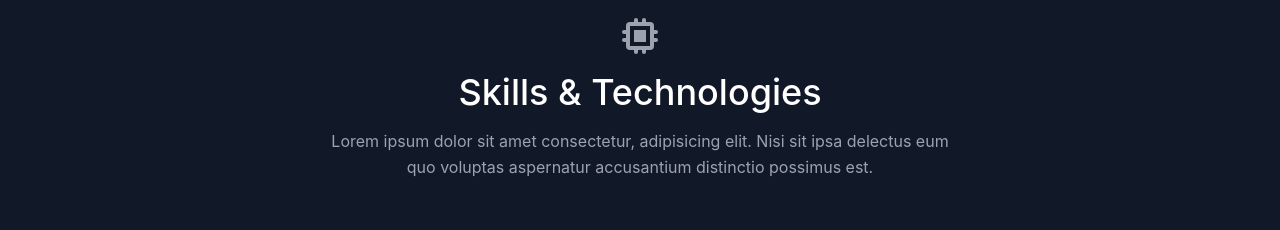
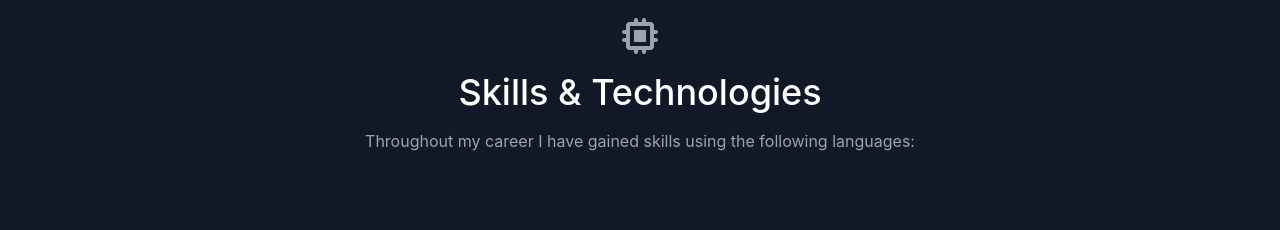
Before and after one commit to LoweSimon/portfolio-website, a React (Create React App) app: page / in a window 1280 px wide. Shown: the part 1340-1570 px from the top of the page. Built offline with nearby package versions, Linux system fonts and the light colour scheme.

Commit message:
Updating file

```diff
--- a/src/components/Skills.js
+++ b/src/components/Skills.js
@@ -12,9 +12,7 @@ export default function Skills() {
                         Skills &amp; Technologies
                     </h1>
                     <p className="text-base leading-relaxed xl:w-2/4 lg:w-3/4 mx-auto">
-                    Lorem ipsum dolor sit amet consectetur, adipisicing elit. Nisi sit
-                    ipsa delectus eum quo voluptas aspernatur accusantium distinctio
-                    possimus est.
+                        Throughout my career I have gained skills using the following languages:
                     </p>
                 </div>
                 <div className="flex flex-wrap lg:w-4/5 sm:mx-auto sm:mb-2 -mx-2">
@@ -23,7 +21,7 @@ export default function Skills() {
                             <div className="bg-gray-800 rounded flex p-4 h-full items-center">
                                 <BadgeCheckIcon className="text-green-400 w-6 h-6 flex-shrink-0 mr-4" />
                                 <span className="title-font font-medium text-white">
-                                    {skill}
+                                    {skill.title}
                                 </span>
                             </div>
                         </div>
```
